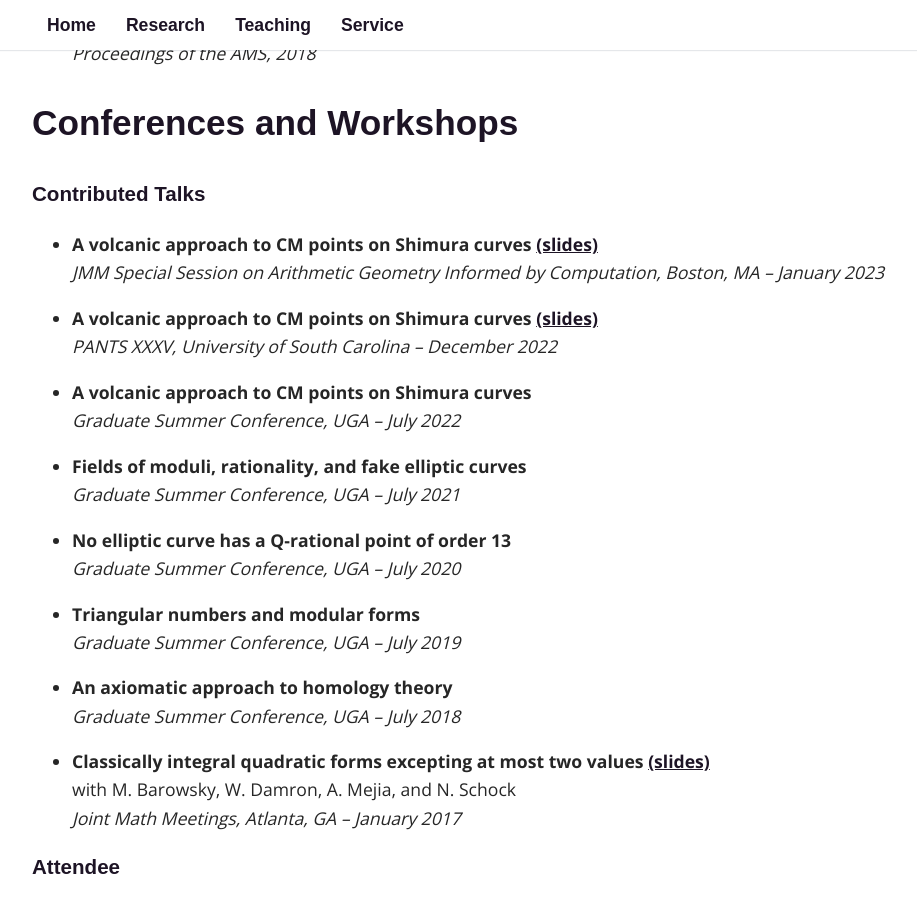
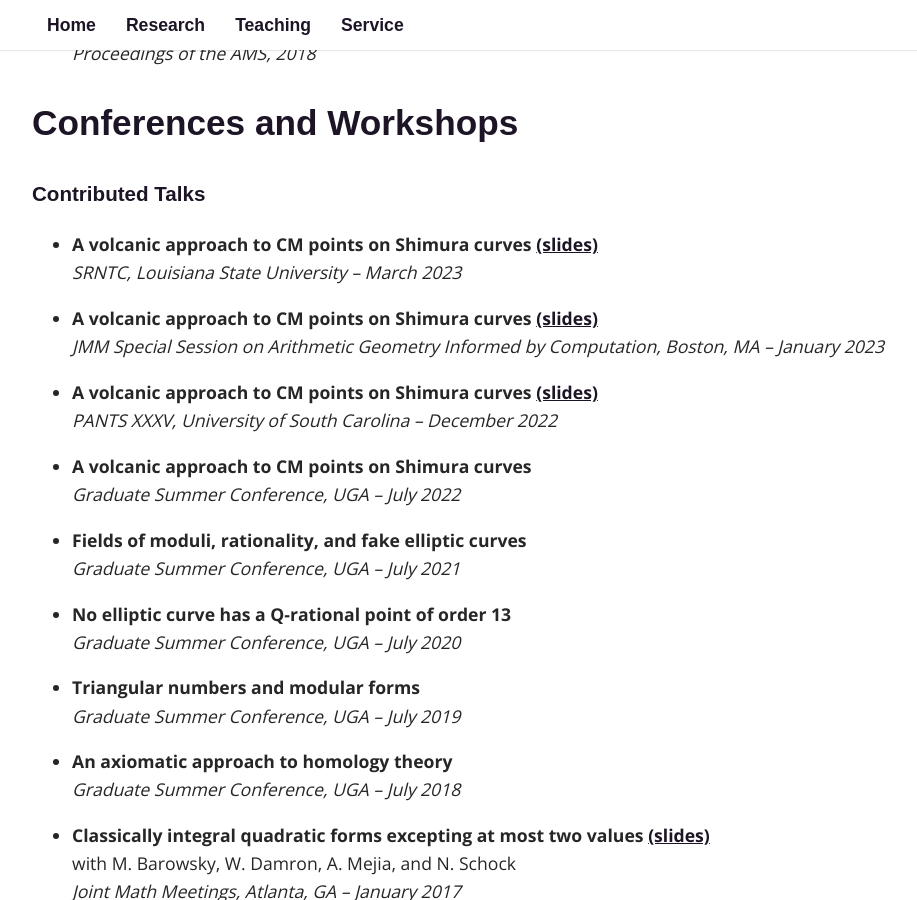
Before and after one commit to fsaia/site, a Jekyll site: the page built from _pages/02_research.md, in a window 1280 px wide and 900 px high, scrolled down 1052 px. Shown: the whole window, without its empty margins (158-1075 px from the left). Built offline with Jekyll 4.4.1, drawn with Linux system fonts in a browser that asks for light colours; some web fonts are replaced.

Commit message:
Add files via upload

```diff
--- a/_pages/02_research.md
+++ b/_pages/02_research.md
@@ -43,6 +43,9 @@
 
 
 ### Contributed Talks
+
+* **A volcanic approach to CM points on Shimura curves** [(slides)](https://drive.google.com/file/d/1ScokMj5fKB2mcEC4PY873ag8fCeyZ8rj/view?usp=sharing)
+	*SRNTC, Louisiana State University -- March 2023*
 
 * **A volcanic approach to CM points on Shimura curves** [(slides)](https://drive.google.com/file/d/1SW4jnTdaDrtyEUfpk_rxyQtgiKWylcyl/view?usp=sharing)
 	*JMM Special Session on Arithmetic Geometry Informed by Computation, Boston, MA -- January 2023*
```
